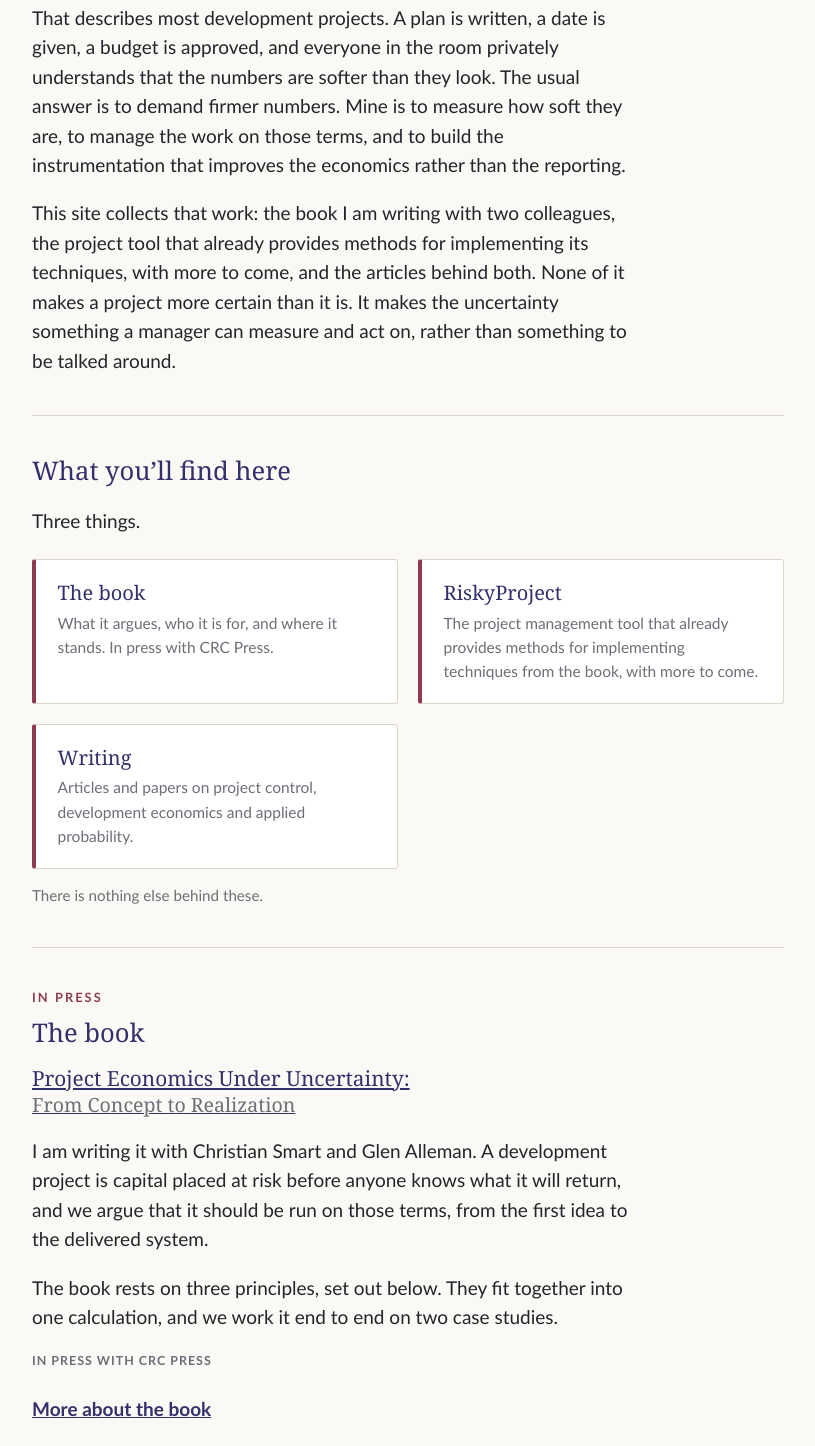
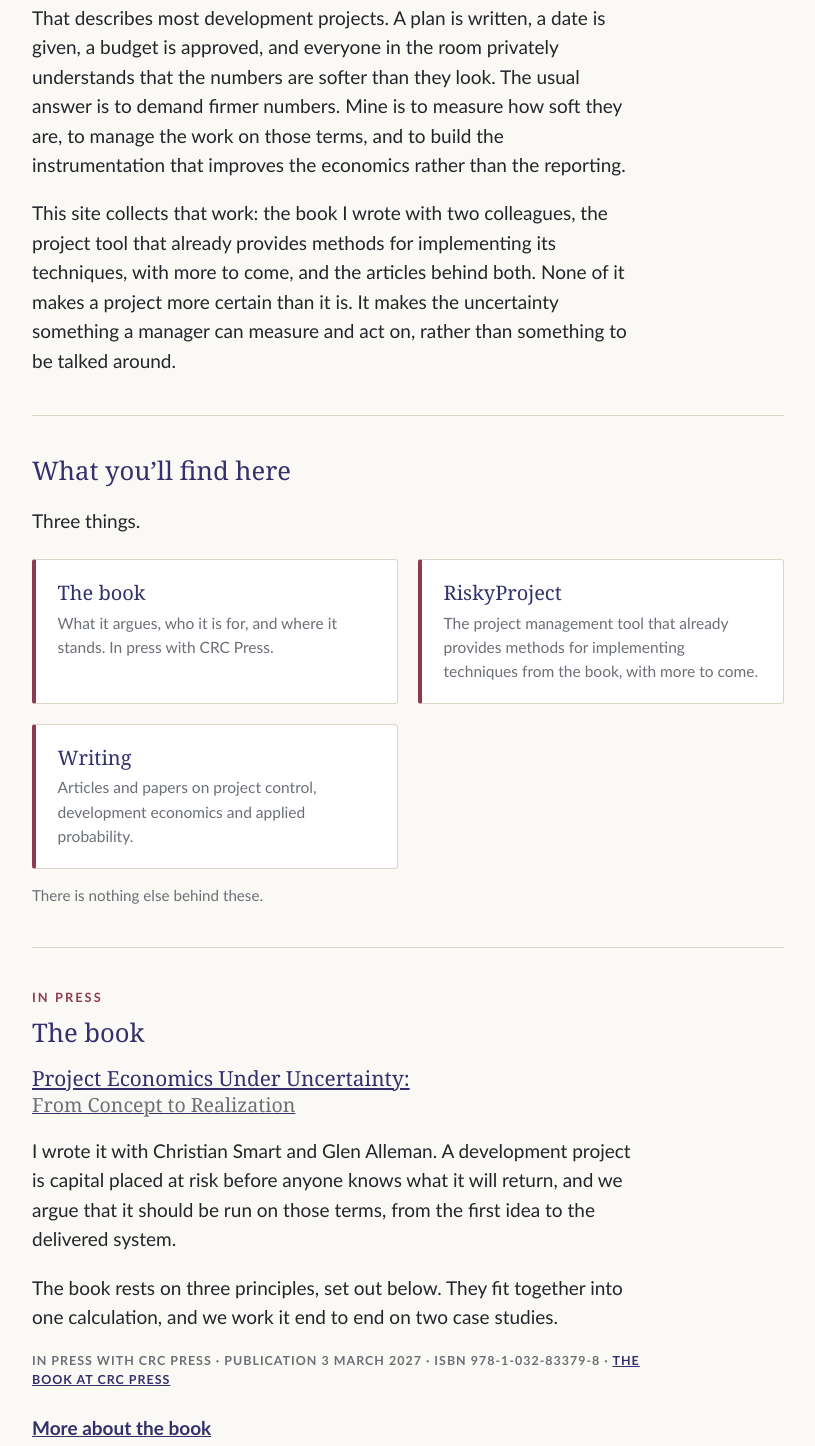
Before and after one commit to murraygmail/murraygmail.github.io, a plain HTML site: page index.html in a window 1280 px wide. Shown: the part 595-2041 px from the top of the page, without its empty margins (232-1047 px from the left). Drawn offline with Linux system fonts and the light colour scheme.

Commit message:
Add files via upload

```diff
--- a/index.html
+++ b/index.html
@@ -55,7 +55,7 @@
 
   <p>That describes most development projects. A plan is written, a date is given, a budget is approved, and everyone in the room privately understands that the numbers are softer than they look. The usual answer is to demand firmer numbers. Mine is to measure how soft they are, to manage the work on those terms, and to build the instrumentation that improves the economics rather than the reporting.</p>
 
-  <p>This site collects that work: the book I am writing with two colleagues, the project tool that already provides methods for implementing its techniques, with more to come, and the articles behind both. None of it makes a project more certain than it is. It makes the uncertainty something a manager can measure and act on, rather than something to be talked around.</p>
+  <p>This site collects that work: the book I wrote with two colleagues, the project tool that already provides methods for implementing its techniques, with more to come, and the articles behind both. None of it makes a project more certain than it is. It makes the uncertainty something a manager can measure and act on, rather than something to be talked around.</p>
 </section>
 
 <section id="overview" aria-labelledby="ov-h">
@@ -78,11 +78,11 @@
 
   <p class="worktitle"><a href="https://www.routledge.com/Project-Economics-Under-Uncertainty-From-Concept-to-Realization/Cantor-Smart-Alleman/p/book/9781032833798">Project Economics Under Uncertainty: <span class="subtitle">From Concept to Realization</span></a></p>
 
-  <p>I am writing it with Christian Smart and Glen Alleman. A development project is capital placed at risk before anyone knows what it will return, and we argue that it should be run on those terms, from the first idea to the delivered system.</p>
+  <p>I wrote it with Christian Smart and Glen Alleman. A development project is capital placed at risk before anyone knows what it will return, and we argue that it should be run on those terms, from the first idea to the delivered system.</p>
 
   <p>The book rests on three principles, set out below. They fit together into one calculation, and we work it end to end on two case studies.</p>
 
-  <p class="meta">In press with CRC Press</p>
+  <p class="meta">In press with CRC Press &middot; Publication 3 March 2027 &middot; ISBN 978-1-032-83379-8 &middot; <a href="https://www.routledge.com/Project-Economics-Under-Uncertainty-From-Concept-to-Realization/Cantor-Smart-Alleman/p/book/9781032833798">The book at CRC Press</a></p>
 
   <p class="more"><a href="book.html">More about the book</a></p>
 </section>
```
Also changed, not shown: book.html (+2 -0 lines).
